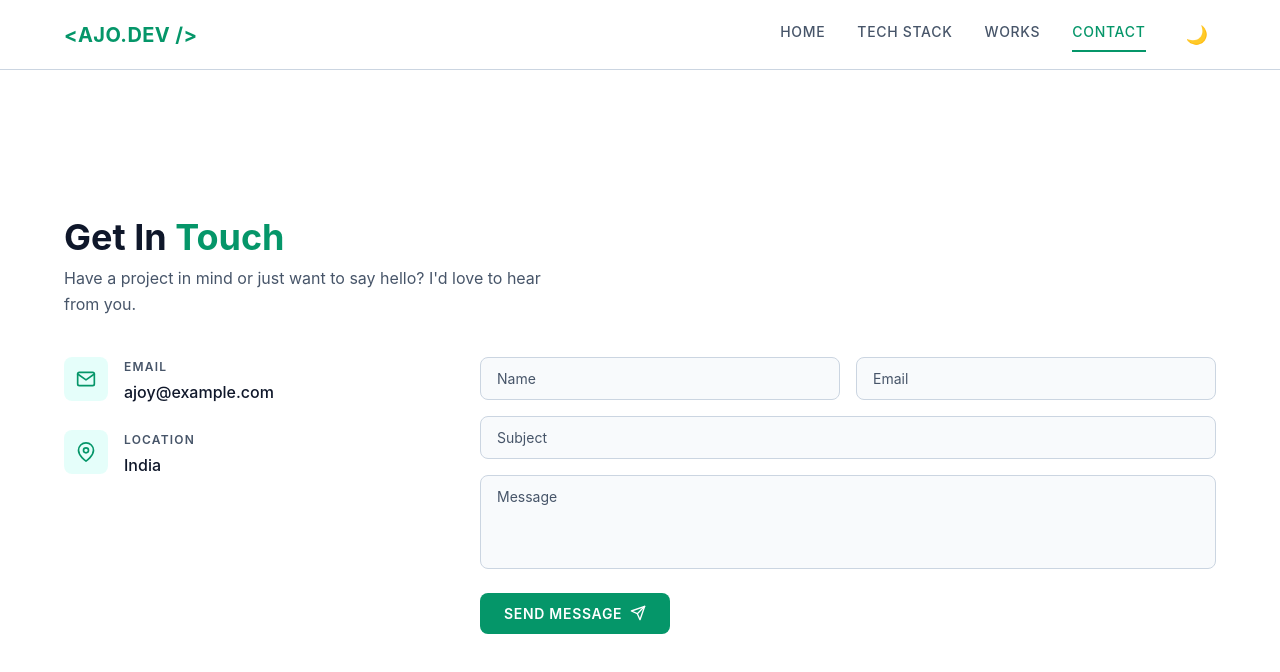
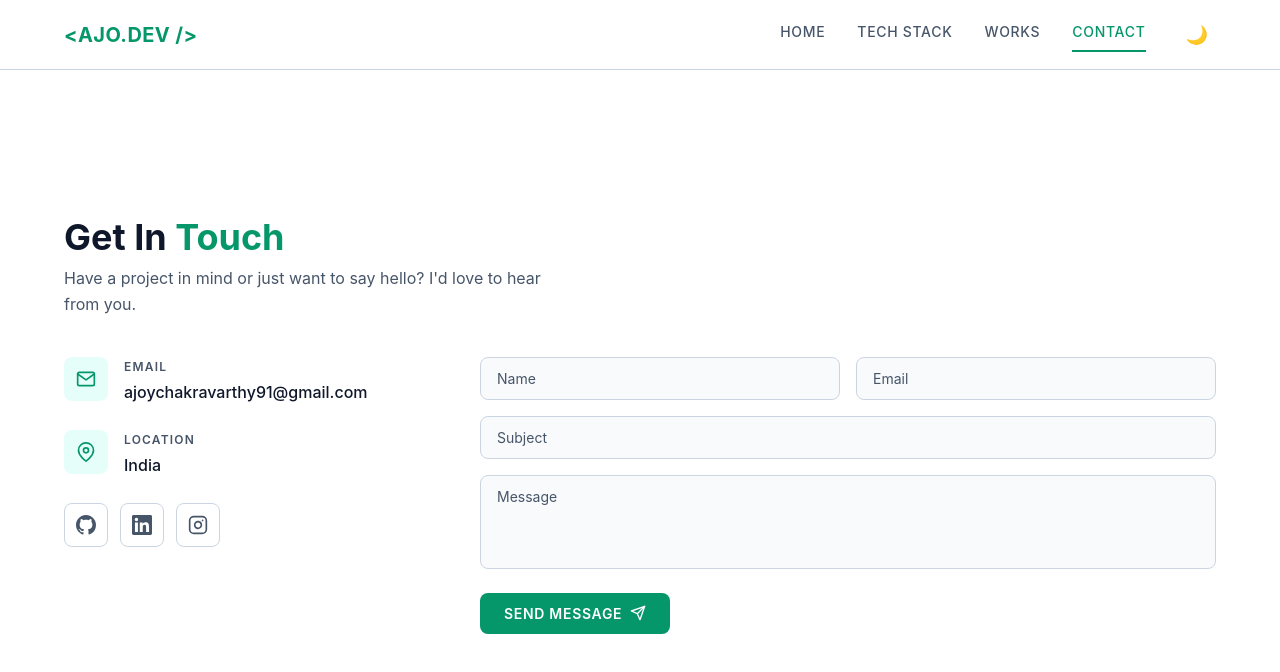
Before and after one commit to AjoyChakravarthy/Personal-webby-26feb, a React (Vite) app: page /contact in a window 1280 px wide. Shown: the top 672 px of the page. Built offline with nearby package versions, Linux system fonts and the light colour scheme.

Commit message:
Add social links (GitHub, LinkedIn, Instagram) to contact section

```diff
--- a/src/components/Contact.css
+++ b/src/components/Contact.css
@@ -82,6 +82,30 @@
 
 a.contact__info-value:hover {
   color: var(--color-accent);
+}
+
+/* Social Links */
+.contact__socials {
+  display: flex;
+  gap: var(--space-3);
+}
+
+.contact__social-link {
+  width: 44px;
+  height: 44px;
+  border-radius: var(--radius-md);
+  border: 1px solid var(--color-border);
+  color: var(--color-text-muted);
+  display: flex;
+  align-items: center;
+  justify-content: center;
+  transition: all var(--transition-fast);
+}
+
+.contact__social-link:hover {
+  color: var(--color-accent);
+  border-color: var(--color-accent);
+  background: rgba(0, 240, 200, 0.08);
 }
 
 /* Form */
--- a/src/components/Contact.tsx
+++ b/src/components/Contact.tsx
@@ -56,7 +56,7 @@ export default function Contact() {
               </div>
               <div>
                 <div className="contact__info-label">Email</div>
-                <a href="mailto:ajoy@example.com" className="contact__info-value">ajoy@example.com</a>
+                <a href="mailto:ajoychakravarthy91@gmail.com" className="contact__info-value">ajoychakravarthy91@gmail.com</a>
               </div>
             </div>
 
@@ -71,6 +71,26 @@ export default function Contact() {
                 <div className="contact__info-label">Location</div>
                 <div className="contact__info-value">India</div>
               </div>
+            </div>
+
+            <div className="contact__socials">
+              <a href="https://github.com/AjoyChakravarthy" target="_blank" rel="noopener noreferrer" className="contact__social-link" aria-label="GitHub">
+                <svg width="20" height="20" viewBox="0 0 24 24" fill="currentColor">
+                  <path d="M12 0C5.37 0 0 5.37 0 12c0 5.31 3.435 9.795 8.205 11.385.6.105.825-.255.825-.57 0-.285-.015-1.23-.015-2.235-3.015.555-3.795-.735-4.035-1.41-.135-.345-.72-1.41-1.23-1.695-.42-.225-1.02-.78-.015-.795.945-.015 1.62.87 1.845 1.23 1.08 1.815 2.805 1.305 3.495.99.105-.78.42-1.305.765-1.605-2.67-.3-5.46-1.335-5.46-5.925 0-1.305.465-2.385 1.23-3.225-.12-.3-.54-1.53.12-3.18 0 0 1.005-.315 3.3 1.23.96-.27 1.98-.405 3-.405s2.04.135 3 .405c2.295-1.56 3.3-1.23 3.3-1.23.66 1.65.24 2.88.12 3.18.765.84 1.23 1.905 1.23 3.225 0 4.605-2.805 5.625-5.475 5.925.435.375.81 1.095.81 2.22 0 1.605-.015 2.895-.015 3.3 0 .315.225.69.825.57A12.02 12.02 0 0024 12c0-6.63-5.37-12-12-12z" />
+                </svg>
+              </a>
+              <a href="#https://www.linkedin.com/in/ajoy-chakravarthy" target="_blank" rel="noopener noreferrer" className="contact__social-link" aria-label="LinkedIn">
+                <svg width="20" height="20" viewBox="0 0 24 24" fill="currentColor">
+                  <path d="M20.447 20.452h-3.554v-5.569c0-1.328-.027-3.037-1.852-3.037-1.853 0-2.136 1.445-2.136 2.939v5.667H9.351V9h3.414v1.561h.046c.477-.9 1.637-1.85 3.37-1.85 3.601 0 4.267 2.37 4.267 5.455v6.286zM5.337 7.433a2.062 2.062 0 01-2.063-2.065 2.064 2.064 0 112.063 2.065zm1.782 13.019H3.555V9h3.564v11.452zM22.225 0H1.771C.792 0 0 .774 0 1.729v20.542C0 23.227.792 24 1.771 24h20.451C23.2 24 24 23.227 24 22.271V1.729C24 .774 23.2 0 22.222 0h.003z" />
+                </svg>
+              </a>
+              <a href="https://www.instagram.com/_aj_oy" target="_blank" rel="noopener noreferrer" className="contact__social-link" aria-label="Instagram">
+                <svg width="20" height="20" viewBox="0 0 24 24" fill="none" stroke="currentColor" strokeWidth="2" strokeLinecap="round" strokeLinejoin="round">
+                  <rect x="2" y="2" width="20" height="20" rx="5" ry="5" />
+                  <path d="M16 11.37A4 4 0 1112.63 8 4 4 0 0116 11.37z" />
+                  <line x1="17.5" y1="6.5" x2="17.51" y2="6.5" />
+                </svg>
+              </a>
             </div>
           </div>
 
```
